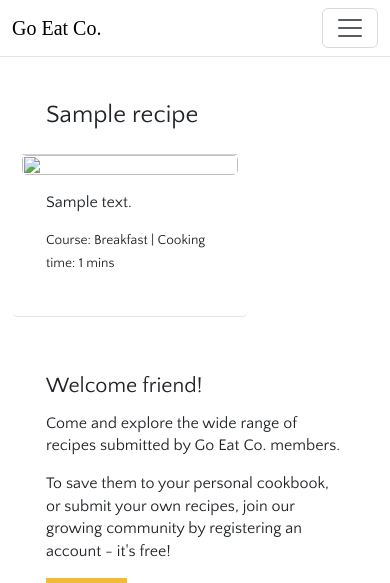
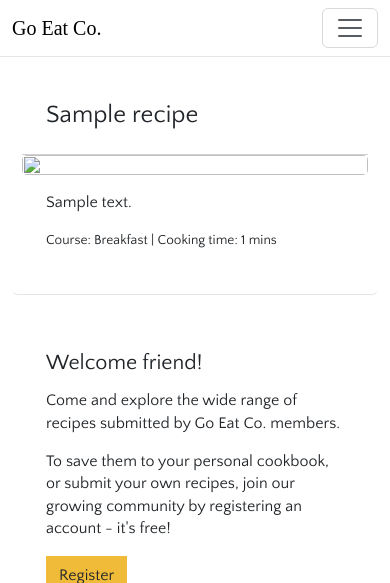
Before and after one commit to lucywoodman/goeatco, a Django app: page / in a window 390 px wide. Shown: the top 583 px of the page. Run offline with Django 4.2, Linux system fonts and the light colour scheme; tables that the repository leaves empty hold one stand-in row (values such as "Sample post"); some libraries are stand-ins or nearby versions; some web fonts are replaced.

Commit message:
style: ensure recipes take full width of the screen on mobile to make the most of the space available

```diff
--- a/templates/recipe/_recipe_list.html
+++ b/templates/recipe/_recipe_list.html
@@ -1,4 +1,4 @@
-<div class="col-8">
+<div class="col-md-8">
     <div class="row" data-masonry='{"percentPosition": true }'>
         {% for recipe in recipes %}
             <div class="col-md-6">
```
